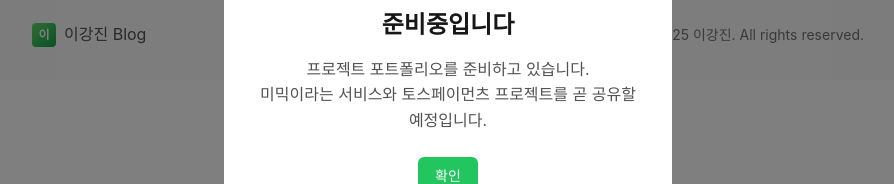
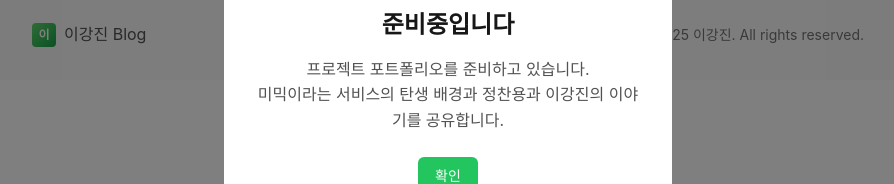
Before and after one commit to Wakeupjin/wakeupjin.github.io, a Next.js app: page /projects in a window 1280 px wide. Shown: the part 336-520 px from the top of the page, without its empty margins (192-1086 px from the left). Built offline with nearby package versions, Linux system fonts and the light colour scheme.

Commit message:
Update blog: final adjustments and improvements

```diff
--- a/pages/projects.tsx
+++ b/pages/projects.tsx
@@ -21,7 +21,7 @@
             <h2 className="text-2xl font-bold text-gray-900 mb-4">준비중입니다</h2>
             <p className="text-gray-600 mb-6">
               프로젝트 포트폴리오를 준비하고 있습니다.<br />
-              미믹이라는 서비스와 토스페이먼츠 프로젝트를 곧 공유할 예정입니다.
+              미믹이라는 서비스의 탄생 배경과 정찬용과 이강진의 이야기를 공유합니다.
             </p>
             <button
               onClick={() => setShowModal(false)}
```
